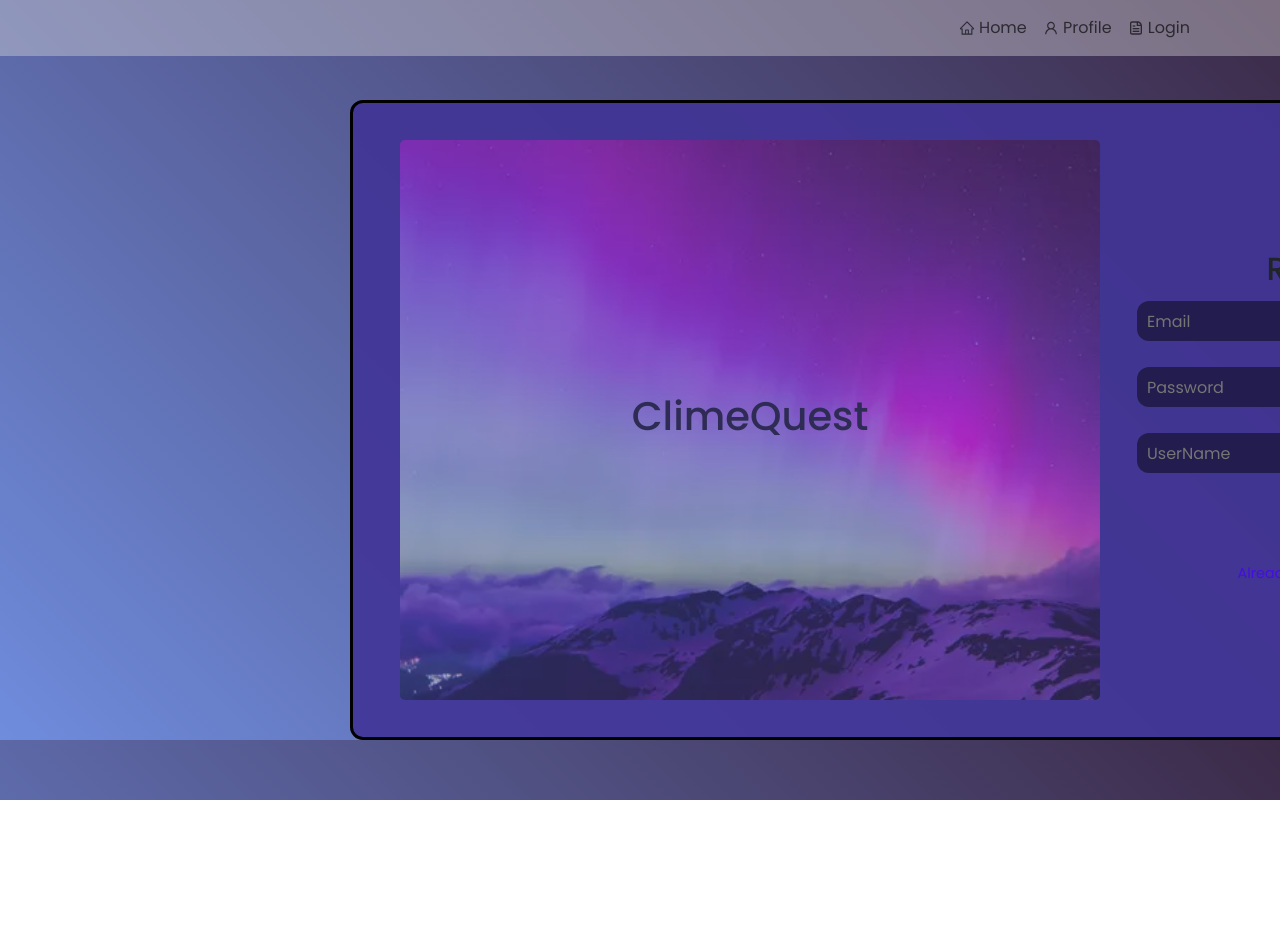
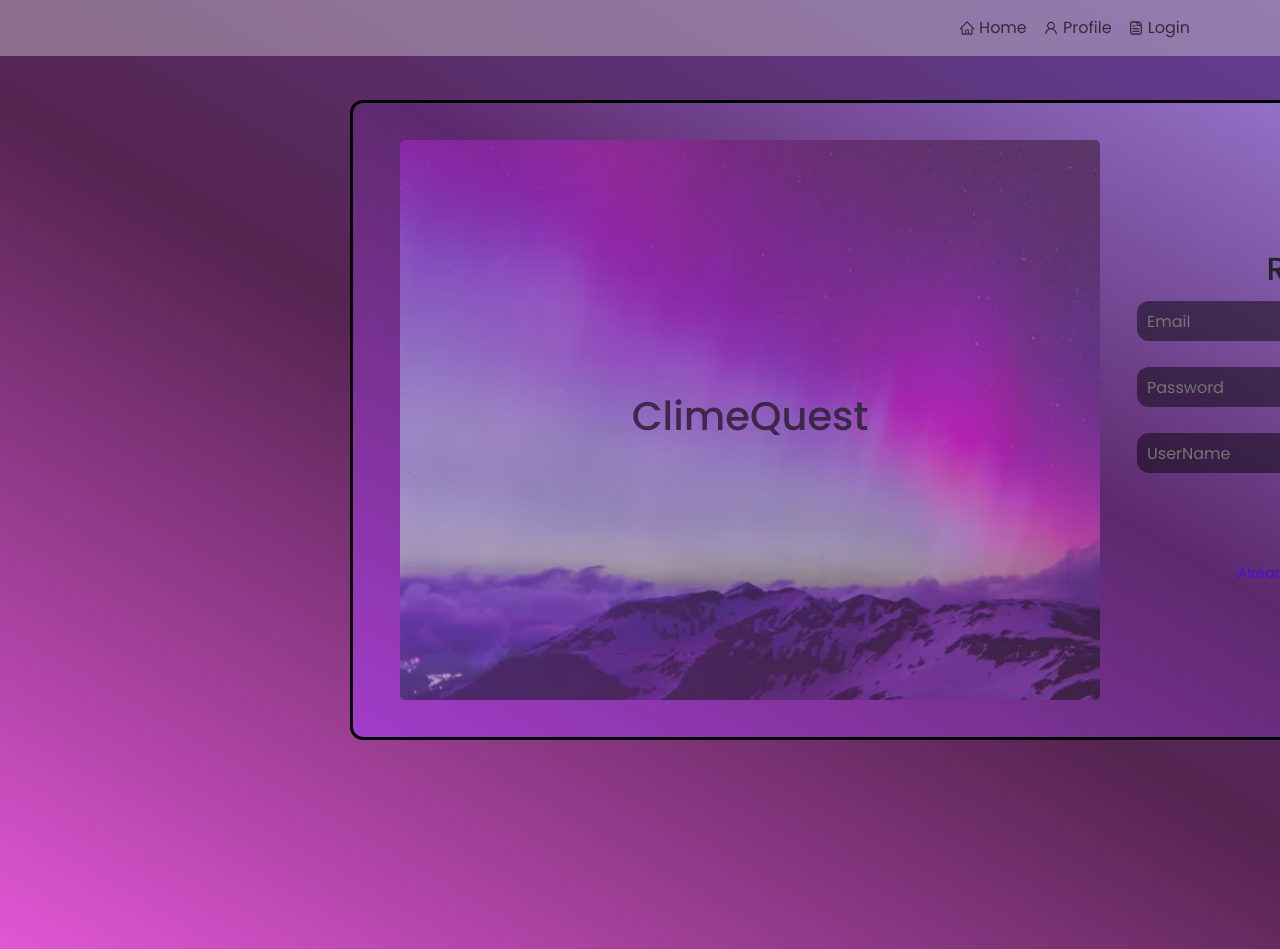
Before and after one commit to khanyajara/TravelPlanner, a React (Create React App) app: page /register in a window 1280 px wide. Shown: the top 949 px of the page. Before the commit the page ends 800 px from the top, so only its background shows below. Built offline with nearby package versions, Linux system fonts and the light colour scheme; no server answers.

Commit message:
pushing ui

```diff
--- a/src/App.css
+++ b/src/App.css
@@ -3,11 +3,14 @@ body {
 
 
 
-  height: auto;
+  height: 100%;
   display: flex;
   flex-direction: column;
 }
 
+.App{
+  height: 849px;
+}
 
 
 .map-weather-container {
--- a/src/Components/Auth/auth.css
+++ b/src/Components/Auth/auth.css
@@ -12,7 +12,7 @@
     margin-left: 350px;
     height: 80vh;
     z-index:-5 ;
-   background-color: #413497e5;
+    background: linear-gradient(30deg,#a23cc9, #5d296d, #a387e2);
     padding: 20px
 
 }
@@ -87,8 +87,10 @@
 
 }
 
-.Picture-container h1{
-  font-size: 40px;
+.Picture-container:hover {
+  transform: scale(1.05);
+  transition: all 0.3s ease;
+
 }
 
   .LoginForm {
@@ -103,7 +105,7 @@
     margin-left: 350px;
     height: 80vh;
     z-index:-5 ;
-   background-color: #413497e5;
+    background: linear-gradient(30deg,#a23cc9, #5d296d, #a387e2);
     padding: 20px;
   }
 
@@ -325,7 +327,7 @@
     margin-left: auto;
     margin-right: auto;
     padding: 20px;
-    background-color: rgba(150, 8, 79, 0.295);
+    background: linear-gradient(30deg,#e256d6, #542450, #643e96);
     opacity: 0;
     transition: opacity 0.5s;
   }
--- a/src/Components/Home/home.css
+++ b/src/Components/Home/home.css
@@ -1,9 +1,9 @@
 body {
 
-    background-size: cover;
+    background-size: center;
     background-position: inherit;
-    background: linear-gradient(45deg, #6f8cdd, #3C2A48);
-    height: auto;
+    background: linear-gradient(30deg,#e256d6, #542450, #643e96);
+    height: 100%;
     display: flex;
     flex-direction: column;
   }
--- a/src/Components/map/Attraction.css
+++ b/src/Components/map/Attraction.css
@@ -6,7 +6,7 @@
     margin-top: 90px;
     background-size: cover;
     background-position: inherit;
-    background: linear-gradient(45deg, #6f8cdd, #3C2A48);
+
 }
 
 .Container-search{
```
